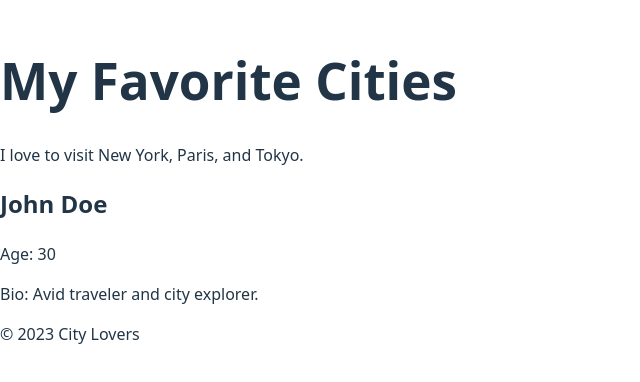
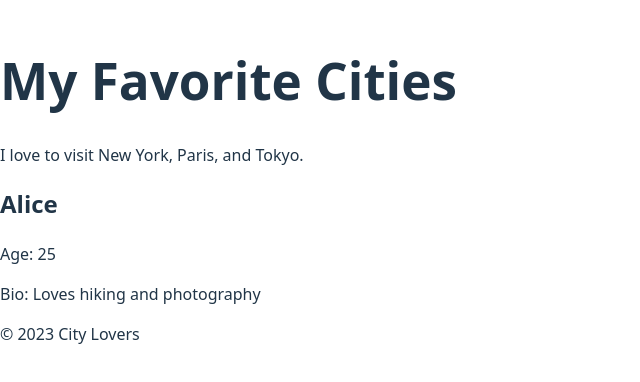
Before and after one commit to mhamedelalami/alx-fe-reactjs, a React (Vite) app in the folder alx-react-app/: page / in a window 1280 px wide. Shown: the part 210-592 px from the top of the page, without its empty margins (0-640 px from the left). Built offline with nearby package versions, Linux system fonts and the light colour scheme.

Commit message:
Update App.jsx

```diff
--- a/alx-react-app/src/App.jsx
+++ b/alx-react-app/src/App.jsx
@@ -15,7 +15,7 @@
   <>
     <Header />
       <MainContent />
-      <UserProfile name="John Doe" age={30} bio="Avid traveler and city explorer." />
+      <UserProfile name="Alice" age={25} bio="Loves hiking and photography" />
     <Footer />
   </>
 );
```
